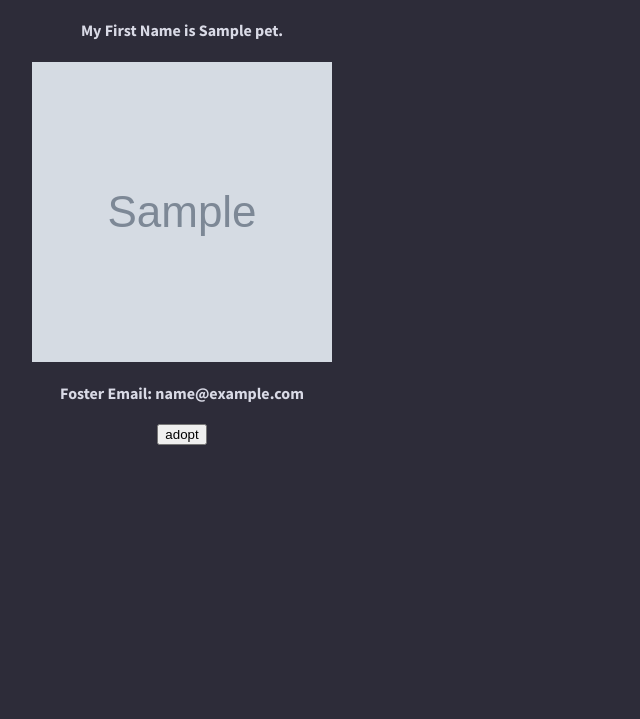
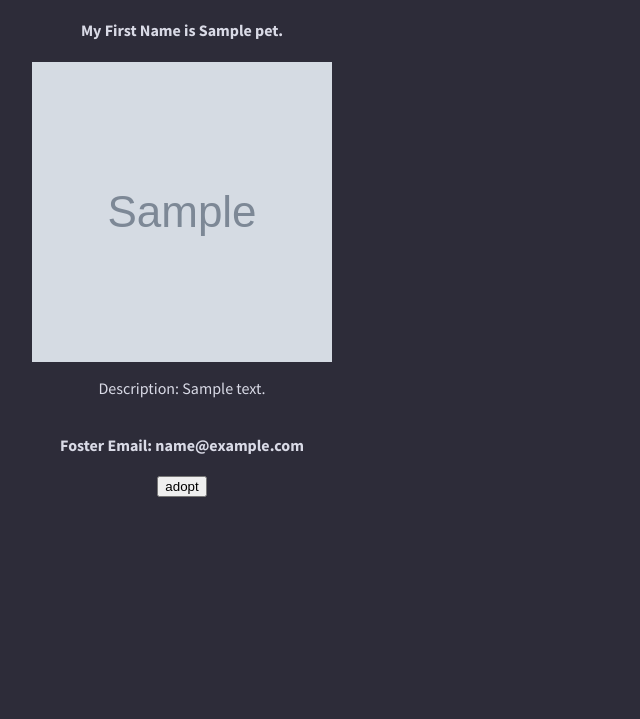
Before and after one commit to jsmccarver/Freeman-Pet-Shop, a Django app: template base/templates/base/pets.html in a window 1280 px wide. Shown: the part 81-800 px from the top of the page, without its empty margins (0-640 px from the left). Run offline with Django 4.2, Linux system fonts and the light colour scheme; the template is opened without the code that fills it: values that come from a table or form of the project are taken from there, others are empty; a user stored in the database is signed in; tables that the repository leaves empty hold one stand-in row (values such as "Sample post"); grey boxes marked "Sample" are stand-in pictures.

Commit message:
description add

```diff
--- a/base/templates/base/pets.html
+++ b/base/templates/base/pets.html
@@ -4,6 +4,7 @@
     <div class="pet-page">
       <h4>My First Name is {{ pet.name }}.</h4>
       <img src="{{pet.image.url }}" />
+      <p>Description: {{pet.description}}</p>
       <h4>Foster Email: {{user.email}}</h4>
       <button><a href="mailto:{{user.email}}">adopt</a></button>
       {% endblock content %}
```
